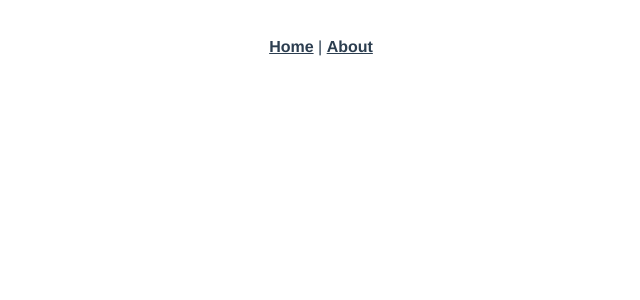
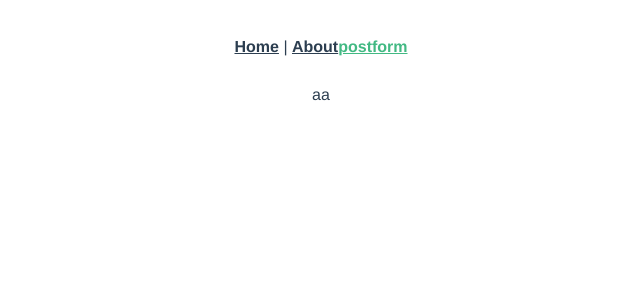
Before and after one commit to Alchol-team-app/Alchol-team-app, a Vue app: page /postform in a window 1280 px wide. Before the commit this address had no page. Shown: the top 300 px of the page, without its empty margins (319-959 px from the left). Built offline with nearby package versions, Linux system fonts and the light colour scheme.

Commit message:
ルーターを入れた

```diff
--- a/src/App.vue
+++ b/src/App.vue
@@ -2,8 +2,9 @@
   <div id="nav">
     <router-link to="/">Home</router-link> |
     <router-link to="/about">About</router-link>
+    <router-link to="/postform">postform</router-link>
   </div>
-  <router-view/>
+  <router-view />
 </template>
 
 <style>
--- a/src/router/index.js
+++ b/src/router/index.js
@@ -1,25 +1,32 @@
-import { createRouter, createWebHistory } from 'vue-router'
-import Home from '../views/Home.vue'
+import { createRouter, createWebHistory } from "vue-router"
+import Home from "../views/Home.vue"
 
 const routes = [
   {
-    path: '/',
-    name: 'Home',
-    component: Home
+    path: "/",
+    name: "Home",
+    component: Home,
   },
   {
-    path: '/about',
-    name: 'About',
+    path: "/about",
+    name: "About",
     // route level code-splitting
     // this generates a separate chunk (about.[hash].js) for this route
     // which is lazy-loaded when the route is visited.
-    component: () => import(/* webpackChunkName: "about" */ '../views/About.vue')
-  }
+    component: () =>
+      import(/* webpackChunkName: "about" */ "../views/About.vue"),
+  },
+  {
+    path: "/postform",
+    name: "Postform",
+    component: () =>
+      import(/* webpackChunkName: "about" */ "../views/Postform.vue"),
+  },
 ]
 
 const router = createRouter({
   history: createWebHistory(process.env.BASE_URL),
-  routes
+  routes,
 })
 
 export default router
--- /dev/null
+++ b/src/views/Postform.vue
@@ -0,0 +1,7 @@
+<template>
+  <div>aa</div>
+</template>
+
+<script>
+export default {}
+</script>
```
